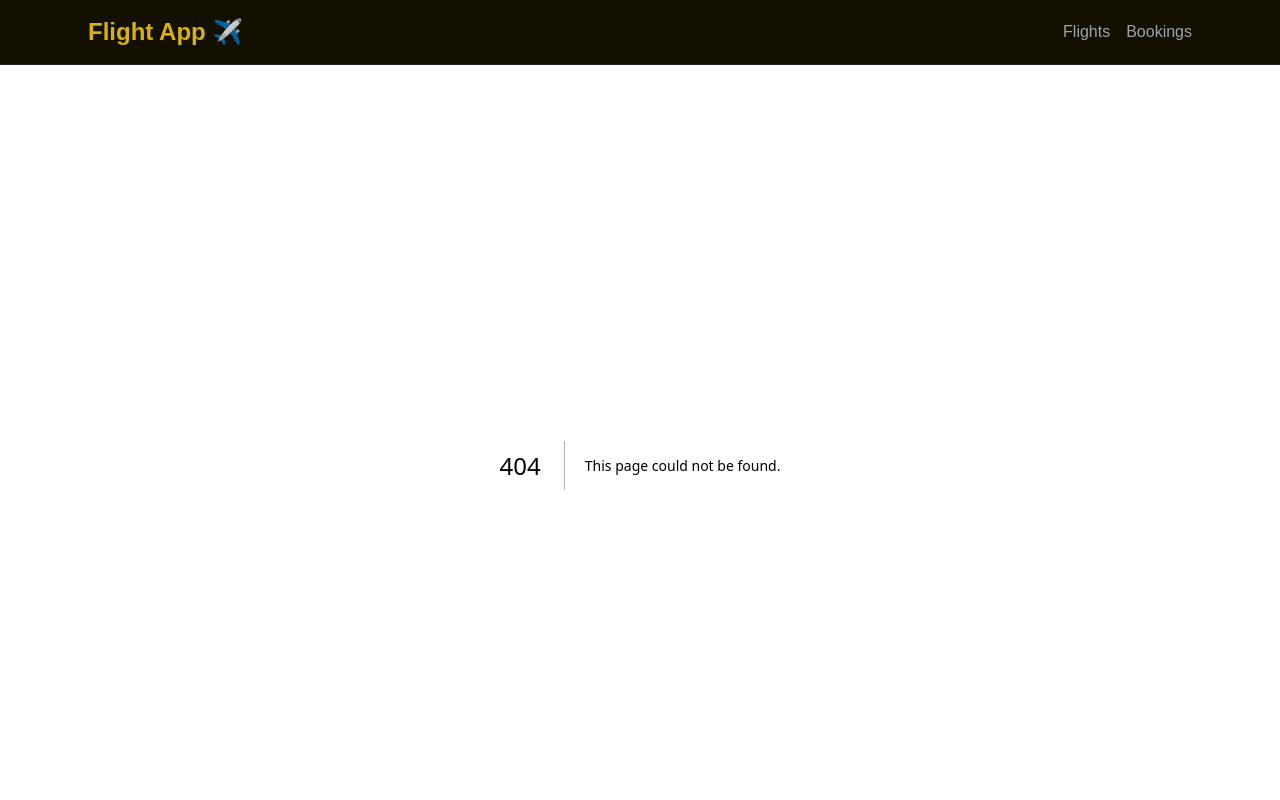
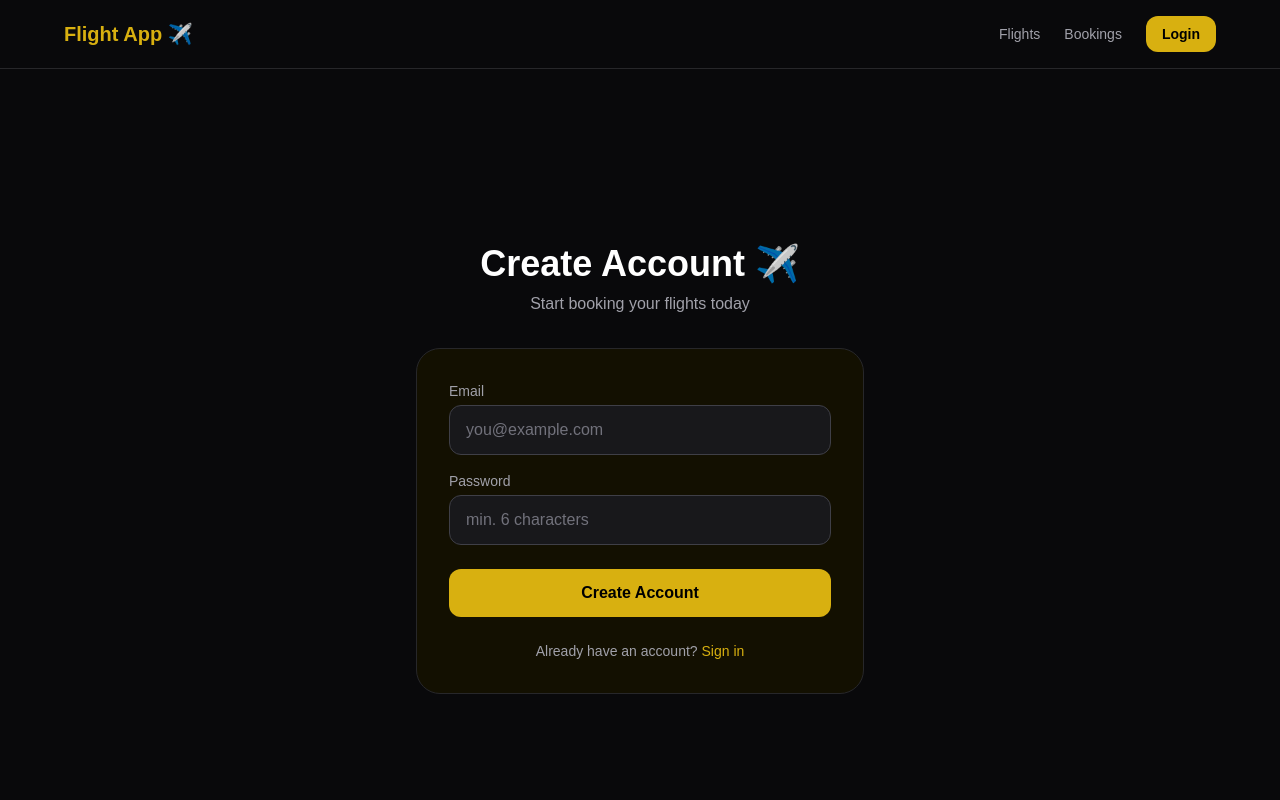
Before and after one commit to roymukta21/flight-management-app, a Next.js app: page /auth/signup in a window 1280 px wide. Before the commit this address had no page. Shown: the top 800 px of the page. Built offline with nearby package versions, Linux system fonts and the light colour scheme; no server answers.

Commit message:
Add auth: login, signup, navbar with session

```diff
--- /dev/null
+++ b/app/auth/login/page.tsx
@@ -0,0 +1,91 @@
+"use client";
+
+import { useState } from "react";
+import { supabase } from "@/lib/supabase";
+import { useRouter } from "next/navigation";
+import Link from "next/link";
+
+export default function LoginPage() {
+  const router = useRouter();
+  const [email, setEmail] = useState("");
+  const [password, setPassword] = useState("");
+  const [loading, setLoading] = useState(false);
+  const [error, setError] = useState("");
+
+  const handleLogin = async (e: React.FormEvent) => {
+    e.preventDefault();
+    setLoading(true);
+    setError("");
+
+    const { error } = await supabase.auth.signInWithPassword({ email, password });
+
+    if (error) {
+      setError(error.message);
+      setLoading(false);
+      return;
+    }
+
+    router.push("/");
+    router.refresh();
+  };
+
+  return (
+    <main className="min-h-screen bg-[#09090b] text-white flex items-center justify-center p-6">
+      <div className="w-full max-w-md">
+        <div className="mb-8 text-center">
+          <h1 className="text-4xl font-bold mb-2">Welcome Back ✈️</h1>
+          <p className="text-[#a1a1aa]">Sign in to manage your flights</p>
+        </div>
+
+        <div className="bg-[#131001] border border-zinc-800 rounded-3xl p-8">
+          {error && (
+            <div className="bg-red-950 border border-red-800 text-red-400 px-4 py-3 rounded-xl mb-5 text-sm">
+              {error}
+            </div>
+          )}
+
+          <form onSubmit={handleLogin} className="space-y-4">
+            <div>
+              <label className="text-sm text-[#a1a1aa] mb-1 block">Email</label>
+              <input
+                type="email"
+                placeholder="you@example.com"
+                value={email}
+                onChange={(e) => setEmail(e.target.value)}
+                className="w-full bg-[#18181b] border border-zinc-700 rounded-xl px-4 py-3 outline-none text-white placeholder:text-zinc-500"
+                required
+              />
+            </div>
+
+            <div>
+              <label className="text-sm text-[#a1a1aa] mb-1 block">Password</label>
+              <input
+                type="password"
+                placeholder="••••••••"
+                value={password}
+                onChange={(e) => setPassword(e.target.value)}
+                className="w-full bg-[#18181b] border border-zinc-700 rounded-xl px-4 py-3 outline-none text-white placeholder:text-zinc-500"
+                required
+              />
+            </div>
+
+            <button
+              type="submit"
+              disabled={loading}
+              className="w-full bg-[#d8b010] text-black py-3 rounded-xl font-semibold hover:opacity-90 transition disabled:opacity-50 mt-2"
+            >
+              {loading ? "Signing in..." : "Sign In"}
+            </button>
+          </form>
+
+          <p className="text-center text-[#a1a1aa] text-sm mt-6">
+            Don&apos;t have an account?{" "}
+            <Link href="/auth/signup" className="text-[#d8b010] hover:underline">
+              Sign up
+            </Link>
+          </p>
+        </div>
+      </div>
+    </main>
+  );
+}
--- /dev/null
+++ b/app/auth/signup/page.tsx
@@ -0,0 +1,91 @@
+"use client";
+
+import { useState } from "react";
+import { supabase } from "@/lib/supabase";
+import { useRouter } from "next/navigation";
+import Link from "next/link";
+
+export default function SignupPage() {
+  const router = useRouter();
+  const [email, setEmail] = useState("");
+  const [password, setPassword] = useState("");
+  const [loading, setLoading] = useState(false);
+  const [error, setError] = useState("");
+
+  const handleSignup = async (e: React.FormEvent) => {
+    e.preventDefault();
+    setLoading(true);
+    setError("");
+
+    const { error } = await supabase.auth.signUp({ email, password });
+
+    if (error) {
+      setError(error.message);
+      setLoading(false);
+      return;
+    }
+
+    router.push("/");
+  };
+
+  return (
+    <main className="min-h-screen bg-[#09090b] text-white flex items-center justify-center p-6">
+      <div className="w-full max-w-md">
+        <div className="mb-8 text-center">
+          <h1 className="text-4xl font-bold mb-2">Create Account ✈️</h1>
+          <p className="text-[#a1a1aa]">Start booking your flights today</p>
+        </div>
+
+        <div className="bg-[#131001] border border-zinc-800 rounded-3xl p-8">
+          {error && (
+            <div className="bg-red-950 border border-red-800 text-red-400 px-4 py-3 rounded-xl mb-5 text-sm">
+              {error}
+            </div>
+          )}
+
+          <form onSubmit={handleSignup} className="space-y-4">
+            <div>
+              <label className="text-sm text-[#a1a1aa] mb-1 block">Email</label>
+              <input
+                type="email"
+                placeholder="you@example.com"
+                value={email}
+                onChange={(e) => setEmail(e.target.value)}
+                className="w-full bg-[#18181b] border border-zinc-700 rounded-xl px-4 py-3 outline-none text-white placeholder:text-zinc-500"
+                required
+              />
+            </div>
+
+            <div>
+              <label className="text-sm text-[#a1a1aa] mb-1 block">Password</label>
+              <input
+                type="password"
+                placeholder="min. 6 characters"
+                value={password}
+                onChange={(e) => setPassword(e.target.value)}
+                className="w-full bg-[#18181b] border border-zinc-700 rounded-xl px-4 py-3 outline-none text-white placeholder:text-zinc-500"
+                required
+                minLength={6}
+              />
+            </div>
+
+            <button
+              type="submit"
+              disabled={loading}
+              className="w-full bg-[#d8b010] text-black py-3 rounded-xl font-semibold hover:opacity-90 transition disabled:opacity-50 mt-2"
+            >
+              {loading ? "Creating account..." : "Create Account"}
+            </button>
+          </form>
+
+          <p className="text-center text-[#a1a1aa] text-sm mt-6">
+            Already have an account?{" "}
+            <Link href="/auth/login" className="text-[#d8b010] hover:underline">
+              Sign in
+            </Link>
+          </p>
+        </div>
+      </div>
+    </main>
+  );
+}
--- a/app/layout.tsx
+++ b/app/layout.tsx
@@ -1,5 +1,6 @@
+import "./globals.css";
+import Navbar from "@/components/Navbar";
 import Link from "next/link";
-import "./globals.css";
 
 export default function RootLayout({
   children,
@@ -9,26 +10,7 @@ export default function RootLayout({
   return (
     <html lang="en">
       <body>
-        <nav className="border-b border-zinc-800 bg-card">
-          <div className="max-w-6xl mx-auto px-6 py-4 flex items-center justify-between">
-            <Link href="/" className="text-2xl font-bold text-primary">
-              Flight App ✈️
-            </Link>
-
-            <div className="flex items-center gap-4">
-              <Link href="/" className="text-muted hover:text-white transition">
-                Flights
-              </Link>
-
-              <Link
-                href="/bookings"
-                className="text-muted hover:text-white transition"
-              >
-                Bookings
-              </Link>
-            </div>
-          </div>
-        </nav>
+        <Navbar />
 
         {children}
 
@@ -47,36 +29,18 @@ export default function RootLayout({
               <Link href="/" className="hover:text-white transition">
                 Homepage
               </Link>
-
-              <a href="/bookings" className="hover:text-white transition">
+              <Link href="/bookings" className="hover:text-white transition">
                 Bookings
-              </a>
-
-              <a href="#" className="hover:text-white transition">
-                Services
-              </a>
-
-              <a href="#" className="hover:text-white transition">
-                Contact
-              </a>
+              </Link>
+              <a href="#" className="hover:text-white transition">Services</a>
+              <a href="#" className="hover:text-white transition">Contact</a>
             </div>
 
             <div className="flex items-center gap-5 text-2xl text-muted">
-              <a href="#" className="hover:text-primary transition">
-                ✈️
-              </a>
-
-              <a href="#" className="hover:text-primary transition">
-                🌍
-              </a>
-
-              <a href="#" className="hover:text-primary transition">
-                📍
-              </a>
-
-              <a href="#" className="hover:text-primary transition">
-                ☁️
-              </a>
+              <a href="#" className="hover:text-primary transition">✈️</a>
+              <a href="#" className="hover:text-primary transition">🌍</a>
+              <a href="#" className="hover:text-primary transition">📍</a>
+              <a href="#" className="hover:text-primary transition">☁️</a>
             </div>
 
             <p className="text-xs text-zinc-600 mt-10">
--- /dev/null
+++ b/components/Navbar.tsx
@@ -0,0 +1,73 @@
+"use client";
+
+import Link from "next/link";
+import { useEffect, useState } from "react";
+import { supabase } from "@/lib/supabase";
+import { useRouter } from "next/navigation";
+import { useUserStore } from "@/store/useUserStore";
+import { Session } from "@supabase/supabase-js";
+
+export default function Navbar() {
+  const router = useRouter();
+  const { reset } = useUserStore();
+  const [session, setSession] = useState<Session | null>(null);
+
+  useEffect(() => {
+    supabase.auth.getSession().then(({ data }) => {
+      setSession(data.session);
+    });
+
+    const { data: listener } = supabase.auth.onAuthStateChange((_event, session) => {
+      setSession(session);
+    });
+
+    return () => listener.subscription.unsubscribe();
+  }, []);
+
+  const handleLogout = async () => {
+    await supabase.auth.signOut();
+    reset();
+    router.push("/");
+    router.refresh();
+  };
+
+  return (
+    <nav className="border-b border-zinc-800 bg-[#09090b] px-6 py-4">
+      <div className="max-w-6xl mx-auto flex items-center justify-between">
+        <Link href="/" className="text-[#d8b010] font-bold text-xl">
+          Flight App ✈️
+        </Link>
+
+        <div className="flex items-center gap-6">
+          <Link href="/" className="text-[#a1a1aa] hover:text-white transition text-sm">
+            Flights
+          </Link>
+          <Link href="/bookings" className="text-[#a1a1aa] hover:text-white transition text-sm">
+            Bookings
+          </Link>
+
+          {session ? (
+            <div className="flex items-center gap-4">
+              <span className="text-xs text-zinc-500 hidden md:block">
+                {session.user.email}
+              </span>
+              <button
+                onClick={handleLogout}
+                className="bg-zinc-800 border border-zinc-700 text-white px-4 py-2 rounded-xl text-sm hover:bg-zinc-700 transition"
+              >
+                Logout
+              </button>
+            </div>
+          ) : (
+            <Link
+              href="/auth/login"
+              className="bg-[#d8b010] text-black px-4 py-2 rounded-xl text-sm font-semibold hover:opacity-90 transition"
+            >
+              Login
+            </Link>
+          )}
+        </div>
+      </div>
+    </nav>
+  );
+}
```
